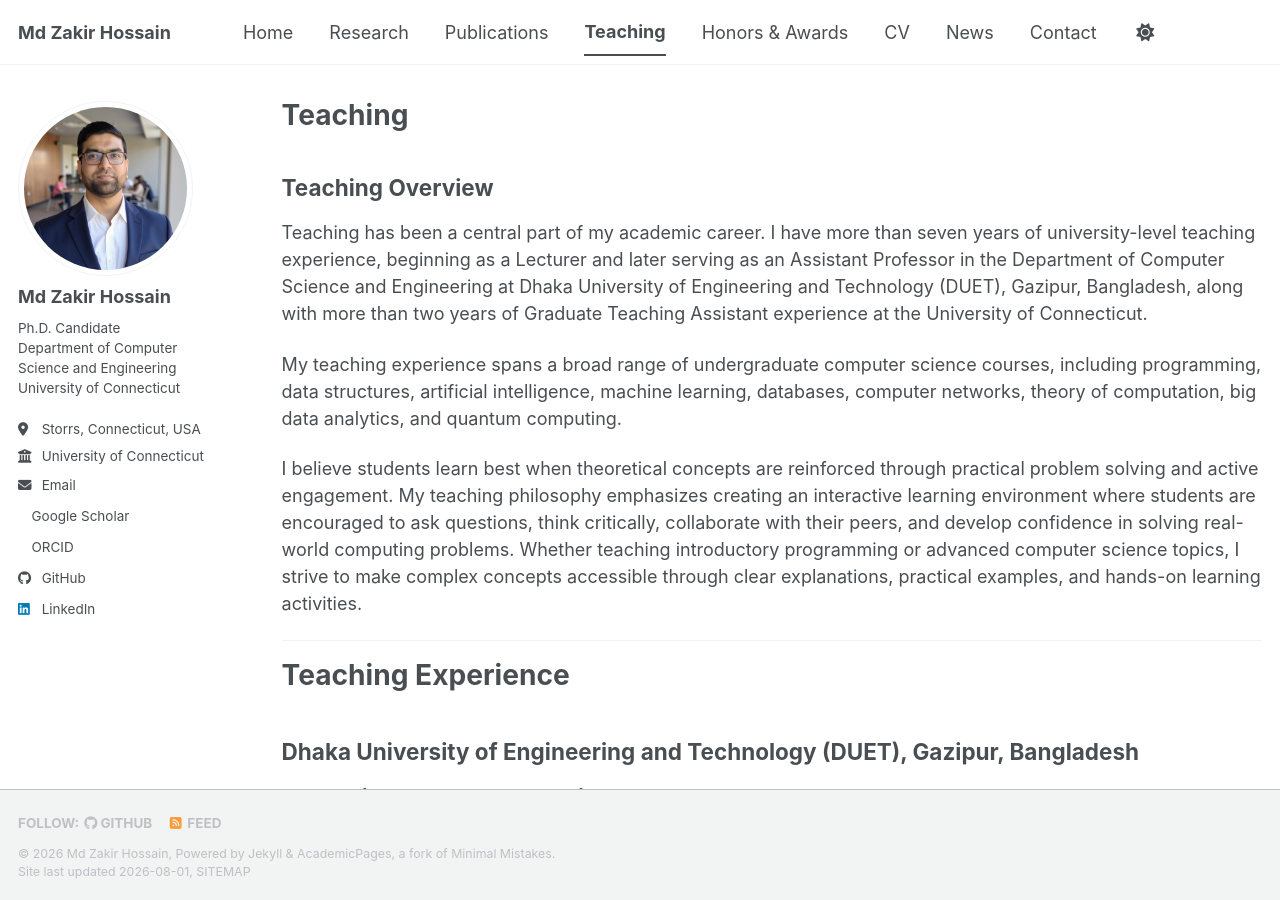
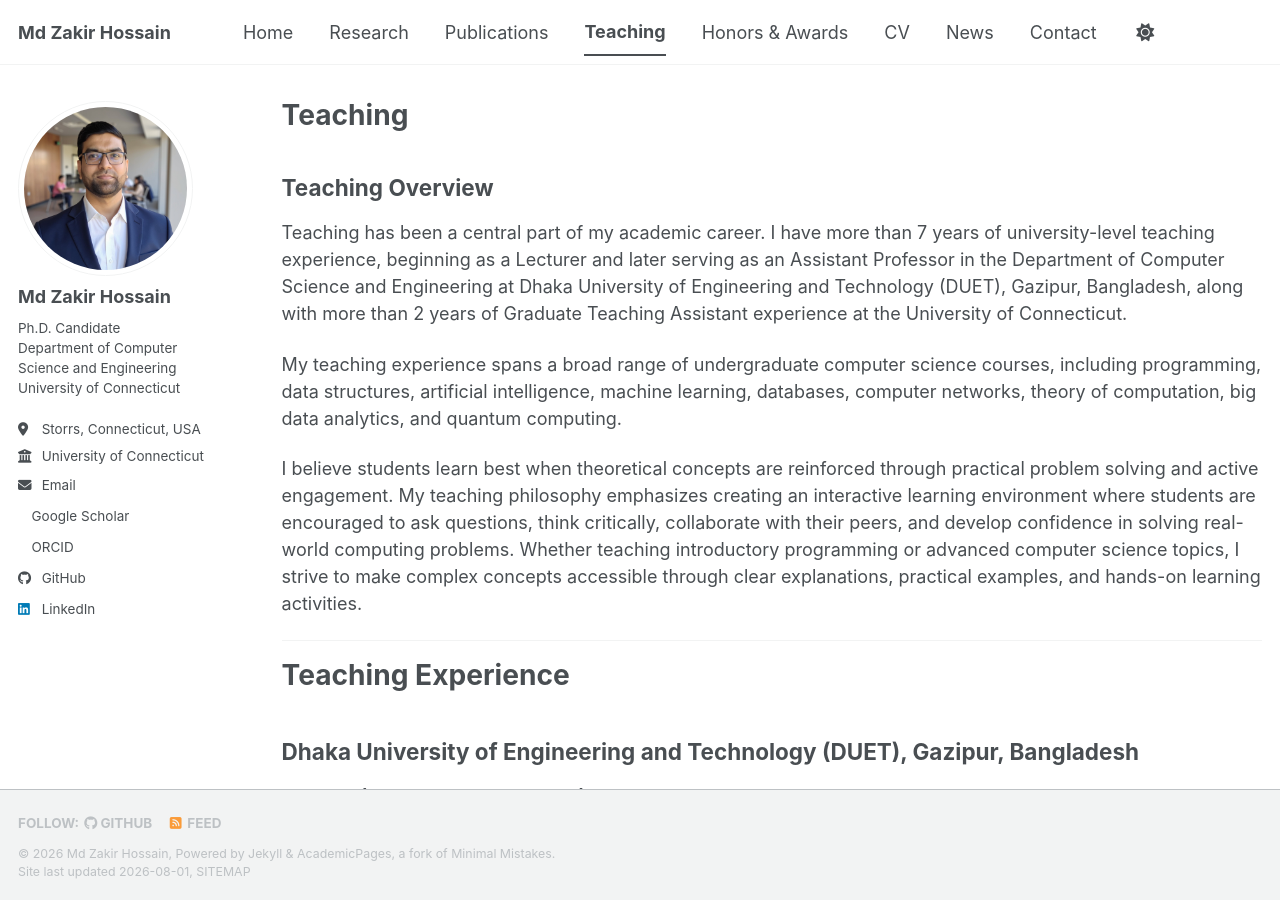
Before and after one commit to zakir-uconn/zakir-uconn.github.io, a Jekyll site: the page built from _pages/teaching.md, in a window 1280 px wide and 900 px high. Built offline with Jekyll 4.4.1, drawn with Linux system fonts in a browser that asks for light colours; a style sheet for code colours, icons or effects is not loaded.

Commit message:
Standardize numerical format in teaching overview
Updated numerical representations for consistency in teaching experience description.

```diff
--- a/_pages/teaching.md
+++ b/_pages/teaching.md
@@ -7,7 +7,7 @@ author_profile: true
 
 ## Teaching Overview
 
-Teaching has been a central part of my academic career. I have more than seven years of university-level teaching experience, beginning as a Lecturer and later serving as an Assistant Professor in the Department of Computer Science and Engineering at Dhaka University of Engineering and Technology (DUET), Gazipur, Bangladesh, along with more than two years of Graduate Teaching Assistant experience at the University of Connecticut.
+Teaching has been a central part of my academic career. I have more than 7 years of university-level teaching experience, beginning as a Lecturer and later serving as an Assistant Professor in the Department of Computer Science and Engineering at Dhaka University of Engineering and Technology (DUET), Gazipur, Bangladesh, along with more than 2 years of Graduate Teaching Assistant experience at the University of Connecticut.
 
 My teaching experience spans a broad range of undergraduate computer science courses, including programming, data structures, artificial intelligence, machine learning, databases, computer networks, theory of computation, big data analytics, and quantum computing.
 
```
